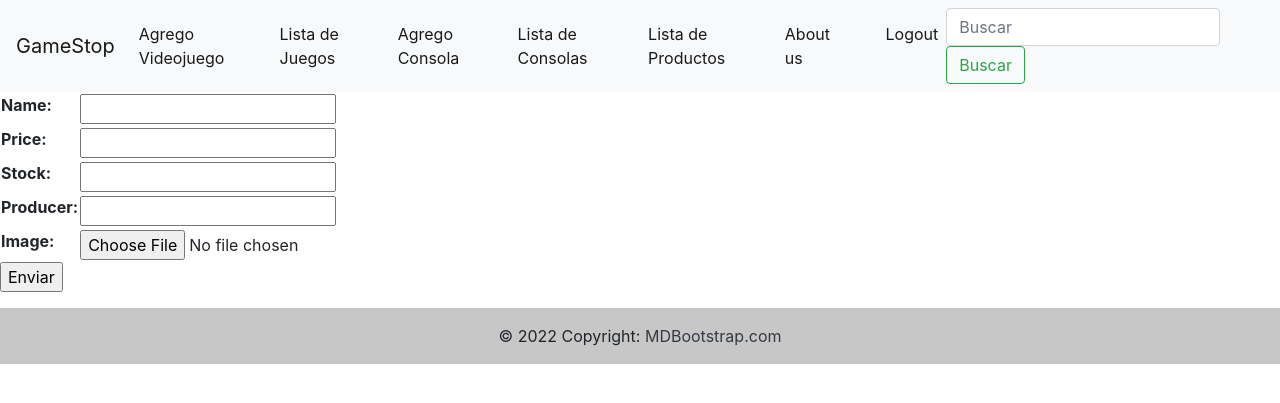
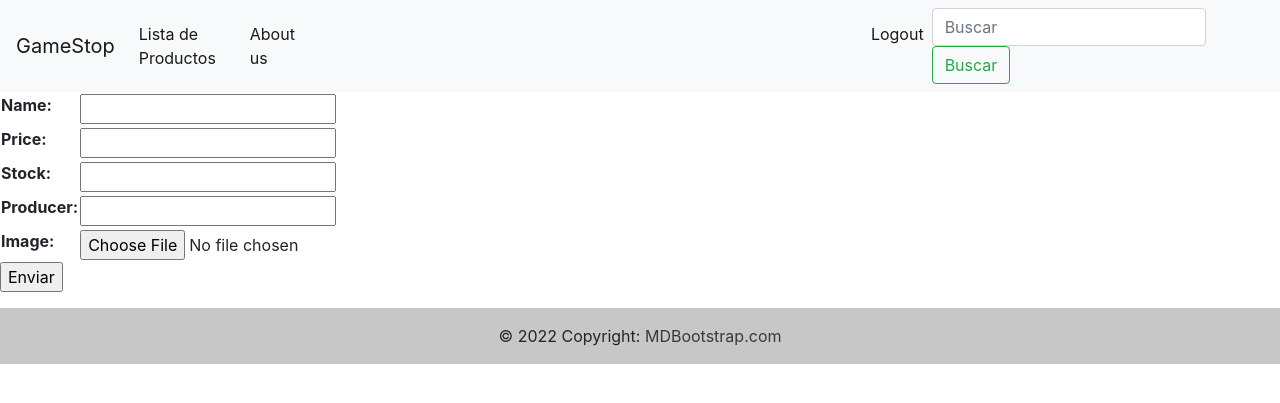
Before and after one commit to lautaromigue/Projecto-Final, a Django app: page /Tienda/create-console/ in a window 1280 px wide. Shown: the top 403 px of the page. Run offline with Django 4.2, Linux system fonts and the light colour scheme; a user stored in the database is signed in; parts of the project's set-up code (start-up, migrations or seed data) failed here and were passed over.

Commit message:
navbar arreglo

```diff
--- a/templates/base.html
+++ b/templates/base.html
@@ -22,23 +22,13 @@
 
         <div class="collapse navbar-collapse" id="navbarSupportedContent">
           <ul class="navbar-nav mr-auto">
-            <li class="nav-item active">
-              <a class="nav-link" href="/Tienda/create-game/">Agrego Videojuego<span class="sr-only">(current)</span></a>
-            </li>
-            <li class="nav-item active">
-              <a class="nav-link" href="/Tienda/list-games/">Lista de Juegos<span class="sr-only">(current)</span></a>
-            </li>
-            <li class="nav-item active">
-              <a class="nav-link" href="/Tienda/create-console/">Agrego Consola<span class="sr-only">(current)</span></a>
-            </li>
-            <li class="nav-item active">
-              <a class="nav-link" href="/Tienda/list-consoles/">Lista de Consolas<span class="sr-only">(current)</span></a>
-            </li>
+
+
             <li class="nav-item active">
               <a class="nav-link" href="/Tienda/list-products/">Lista de Productos<span class="sr-only">(current)</span></a>
             </li>
             <li class="nav-item active">
-              <a class="nav-link" href="/create-article/" style="margin-right: 2rem;">About us<span class="sr-only">(current)</span></a>
+              <a class="nav-link" href="/create-article/" style="margin-right: 35rem;">About us<span class="sr-only">(current)</span></a>
             </li>
 
 
```
Also changed, not shown: db.sqlite3.
